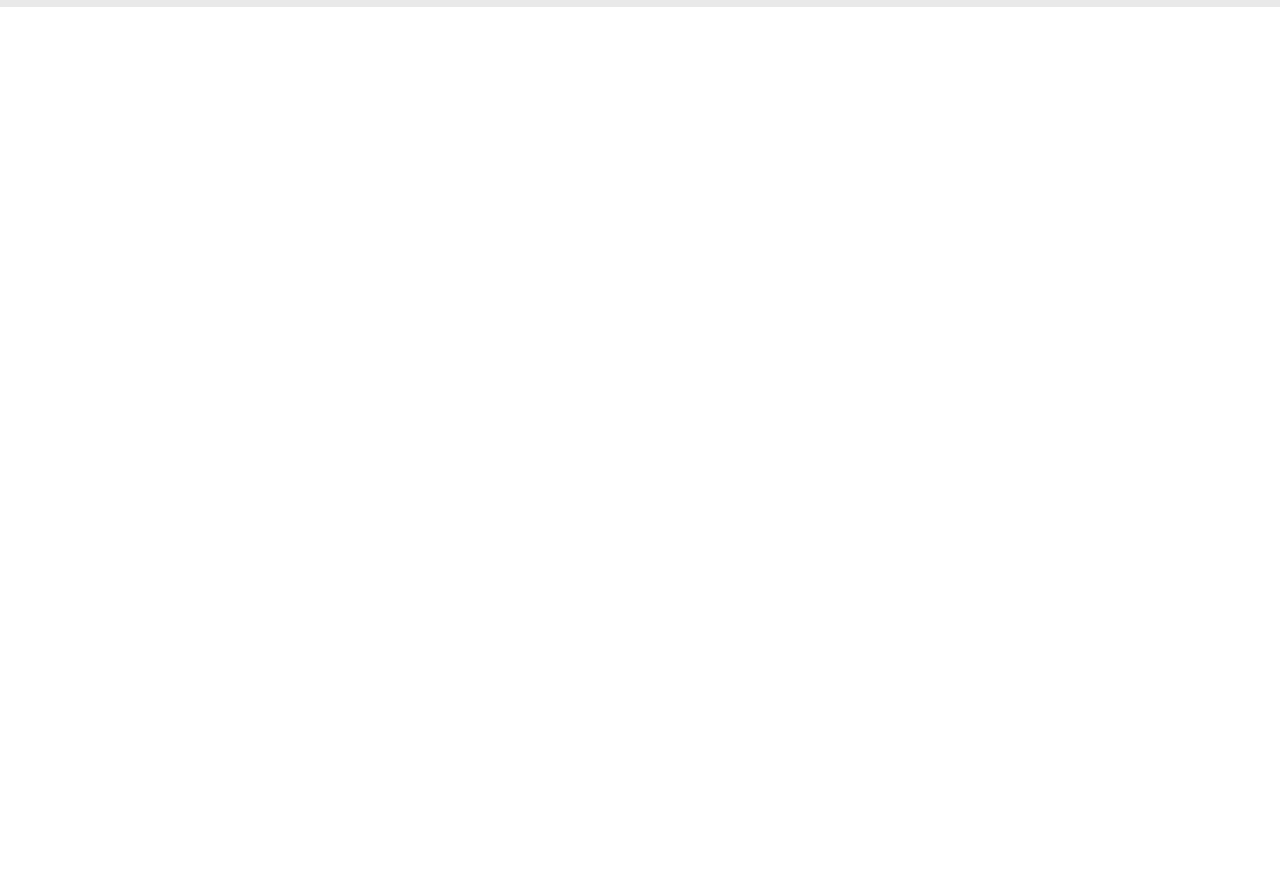
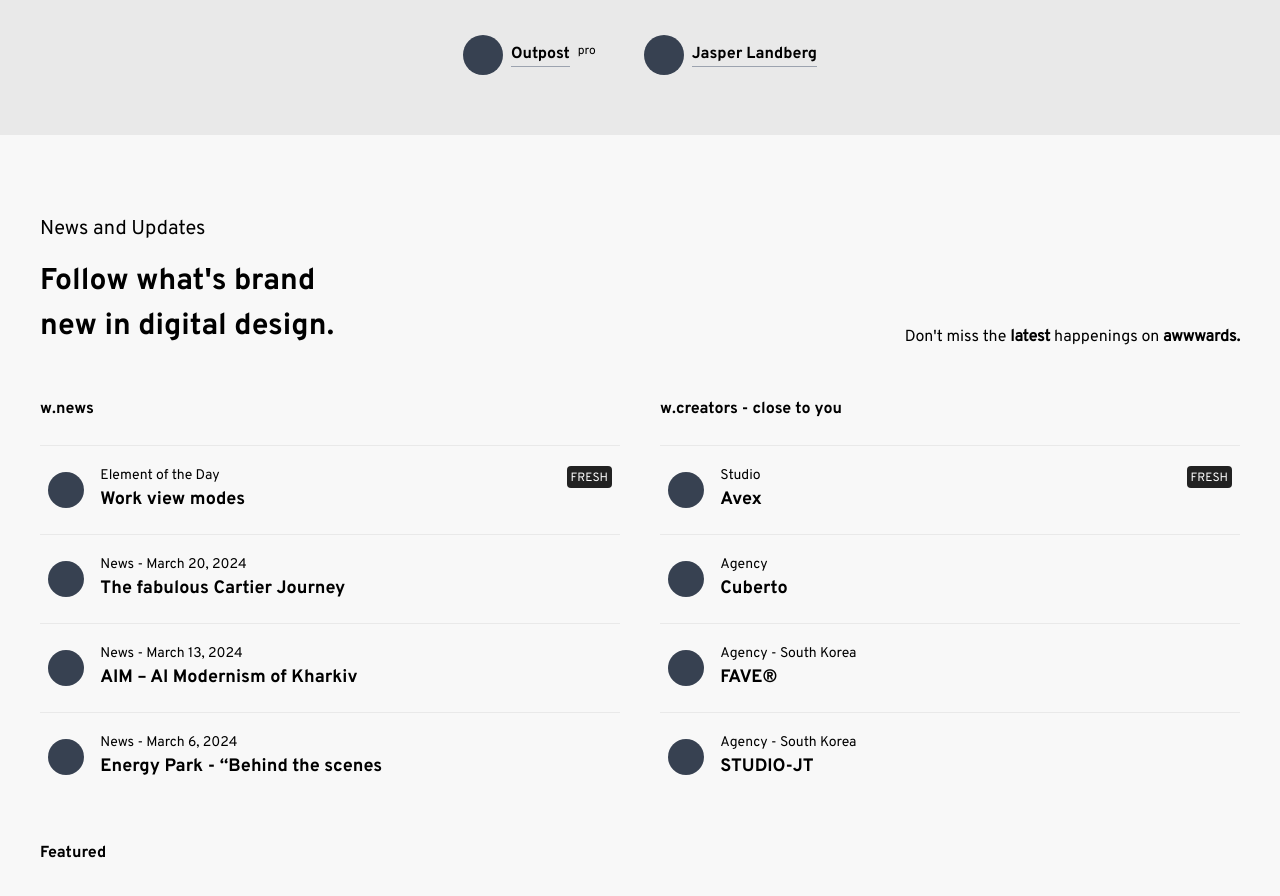
Before and after one commit to mandoong/HAJA-react, a React (Create React App) app: page / in a window 1280 px wide. Shown: the part 860-1756 px from the top of the page. Before the commit the page ends 867 px from the top, so only its background shows below. Built offline with nearby package versions, Linux system fonts and the light colour scheme.

Commit message:
add: news section added

```diff
--- /dev/null
+++ b/src/components/basic/user/UserProfile.js
@@ -0,0 +1,21 @@
+export default function BasicUserProfile({ img, name, tag }) {
+  return (
+    <div className="flex gap-2 items-center">
+      <div className="rounded-full bg-black w-10 aspect-square overflow-hidden">
+        {img ? (
+          <img src={img} alt="profile_img" />
+        ) : (
+          <div className="w-full h-full bg-gray-700" />
+        )}
+      </div>
+      <div className="border-b border-gray-400 font-over_b">{name}</div>
+      {tag && (
+        <div className="text-xs h-6">
+          <div className="h-2">
+            <div>{tag}</div>
+          </div>
+        </div>
+      )}
+    </div>
+  );
+}
--- /dev/null
+++ b/src/components/page/home/ListView.js
@@ -0,0 +1,38 @@
+export default function HomeListView({ title, data = [] }) {
+  return (
+    <div className="w-full">
+      <div className="mb-6 font-over_b">{title}</div>
+      <div>
+        {data.map((e, i) => {
+          return (
+            <div
+              className="flex gap-4 items-center border-t border-[#e9e9e9] px-2 py-5"
+              key={e.name}
+            >
+              <div className="rounded-full bg-black w-10 aspect-square overflow-hidden">
+                {e?.img ? (
+                  <img src={e?.img} alt="profile_img" />
+                ) : (
+                  <div className="w-full h-full bg-gray-700" />
+                )}
+              </div>
+              <div className="flex justify-between w-full items-center">
+                <div className="text-lg">
+                  <div className="text-sm">{e?.desc}</div>
+                  <div className="font-over_b">{e?.name}</div>
+                </div>
+                {e?.tag && (
+                  <div className="text-xs h-12">
+                    <div className="uppercase px-1 pt-1 pb-[2px] bg-[#222222] text-white rounded-[4px]">
+                      <div>{e?.tag}</div>
+                    </div>
+                  </div>
+                )}
+              </div>
+            </div>
+          );
+        })}
+      </div>
+    </div>
+  );
+}
--- a/src/pages/home/MainSection.js
+++ b/src/components/page/home/MainSection.js
@@ -1,4 +1,5 @@
-import SearchBar from "../../components/page/home/SearchBar";
+import BasicUserProfile from "../../basic/user/UserProfile";
+import SearchBar from "./SearchBar";
 
 export default function HomeMainSection() {
   return (
@@ -32,6 +33,10 @@ export default function HomeMainSection() {
           <div className="text-[60px]">Outpost</div>
         </div>
       </div>
+      <div className="w-full h-32 flex justify-center items-center gap-12">
+        <BasicUserProfile name="Outpost" tag="pro" />
+        <BasicUserProfile name=" Jasper Landberg" />
+      </div>
     </div>
   );
 }
--- /dev/null
+++ b/src/components/page/home/NewsSection.js
@@ -0,0 +1,39 @@
+import HomeListView from "./ListView";
+
+export default function HomeNewsSection() {
+  const data1 = [
+    { name: "Work view modes", desc: "Element of the Day", tag: "fresh" },
+    { name: "The fabulous Cartier Journey", desc: "News - March 20, 2024" },
+    { name: "AIM – AI Modernism of Kharkiv", desc: "News - March 13, 2024" },
+    { name: "Energy Park - “Behind the scenes", desc: "News - March 6, 2024" },
+  ];
+  const data2 = [
+    { name: "Avex", desc: "Studio", tag: "fresh" },
+    { name: "Cuberto", desc: "Agency" },
+    { name: "FAVE®", desc: "Agency - South Korea" },
+    { name: "STUDIO-JT", desc: "Agency - South Korea" },
+  ];
+
+  return (
+    <div className="w-full px-10 pt-20">
+      <div className="text-xl mb-4">News and Updates</div>
+      <div className="flex justify-between items-end mb-12">
+        <div className="text-[30px] font-over_b">
+          Follow what&apos;s brand <br /> new in digital design.
+        </div>
+        <div>
+          Don&apos;t miss the <strong>latest</strong> happenings on{" "}
+          <strong>awwwards.</strong>
+        </div>
+      </div>
+      <div className="flex w-full justify-between gap-10">
+        <HomeListView title="w.news" data={data1} />
+        <HomeListView title="w.creators - close to you" data={data2} />
+      </div>
+
+      <div className="mt-10 text-md font-over_b pb-12 mb-4 border-b border-[#e9e9e9]">
+        Featured
+      </div>
+    </div>
+  );
+}
--- a/src/pages/home/index.js
+++ b/src/pages/home/index.js
@@ -1,9 +1,11 @@
-import HomeMainSection from "./MainSection";
+import HomeMainSection from "../../components/page/home/MainSection";
+import HomeNewsSection from "../../components/page/home/NewsSection";
 
 export default function Home() {
   return (
-    <div className="w-full flex justify-center items-center flex-col">
+    <div className="w-full flex justify-center items-center flex-col bg-[#f8f8f8]">
       <HomeMainSection />
+      <HomeNewsSection />
     </div>
   );
 }
```
